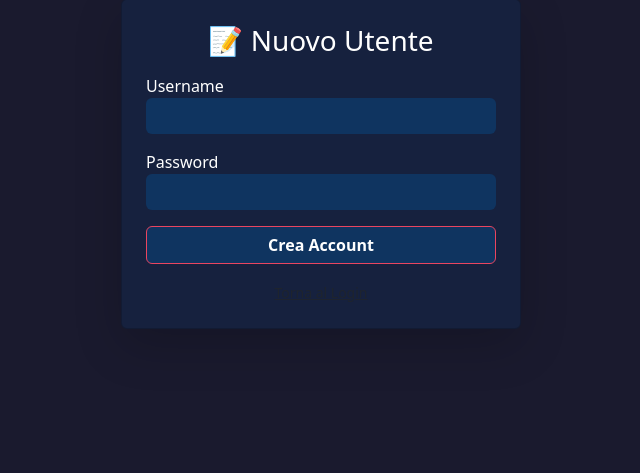
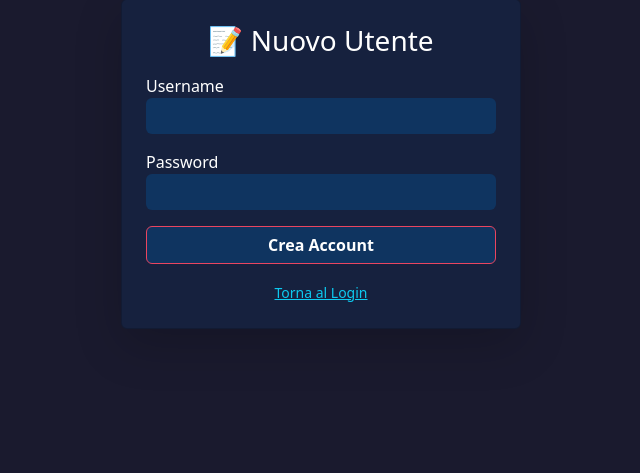
Before and after one commit to n-durso/wifi-sentinel, a Flask app: page /register in a window 1280 px wide. Shown: the part 236-709 px from the top of the page, without its empty margins (319-959 px from the left). Run offline with Flask 3, Linux system fonts and the light colour scheme; some libraries are stand-ins or nearby versions.

```diff
--- a/sentinel-web/templates/register.html
+++ b/sentinel-web/templates/register.html
@@ -31,7 +31,7 @@
         </form>
 
         <div class="text-center mt-3">
-            <a href="{{ url_for('login') }}" class="text-muted small">Torna al Login</a>
+            <a href="{{ url_for('login') }}" class="text-info small">Torna al Login</a>
         </div>
     </div>
 </body>
```
